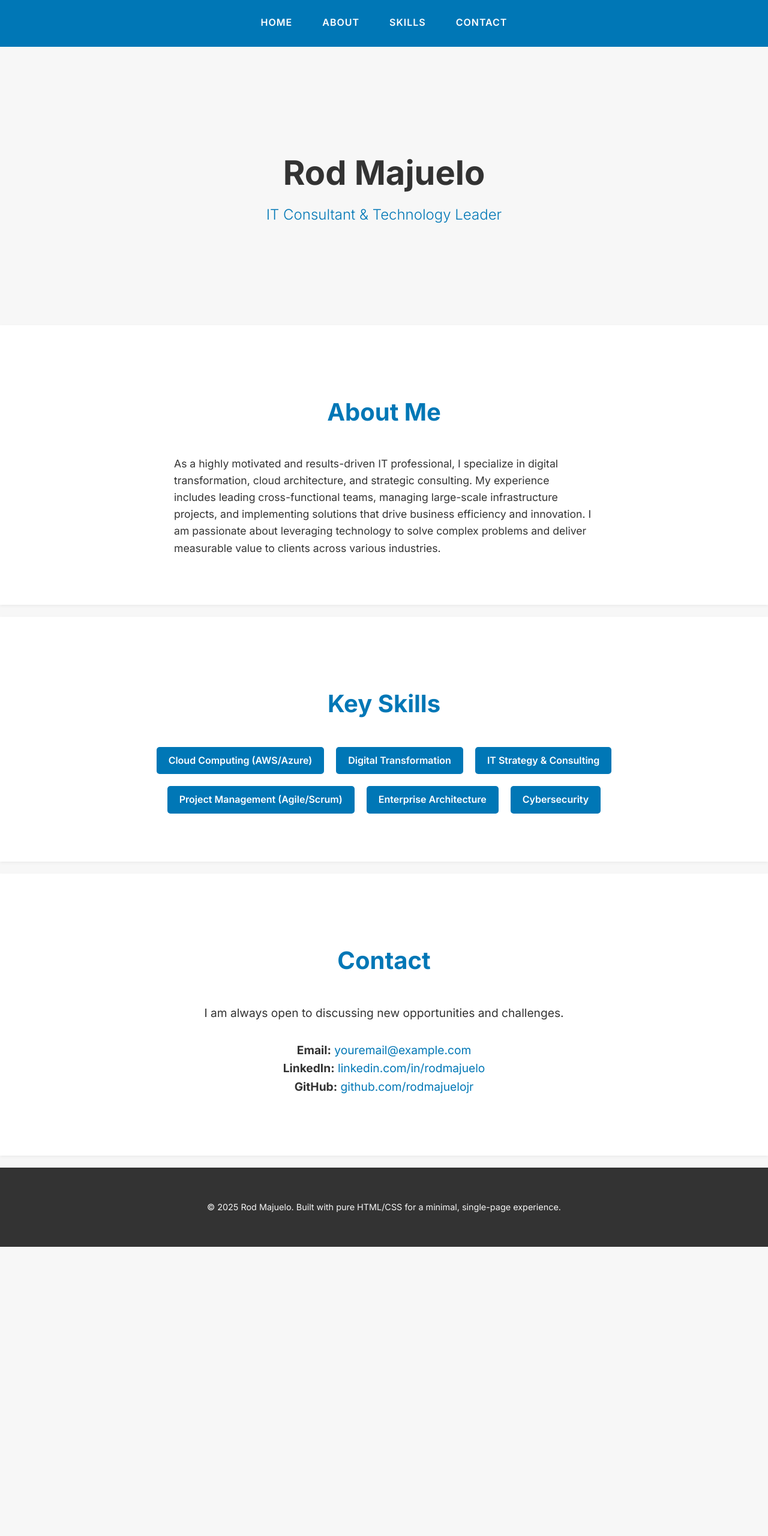
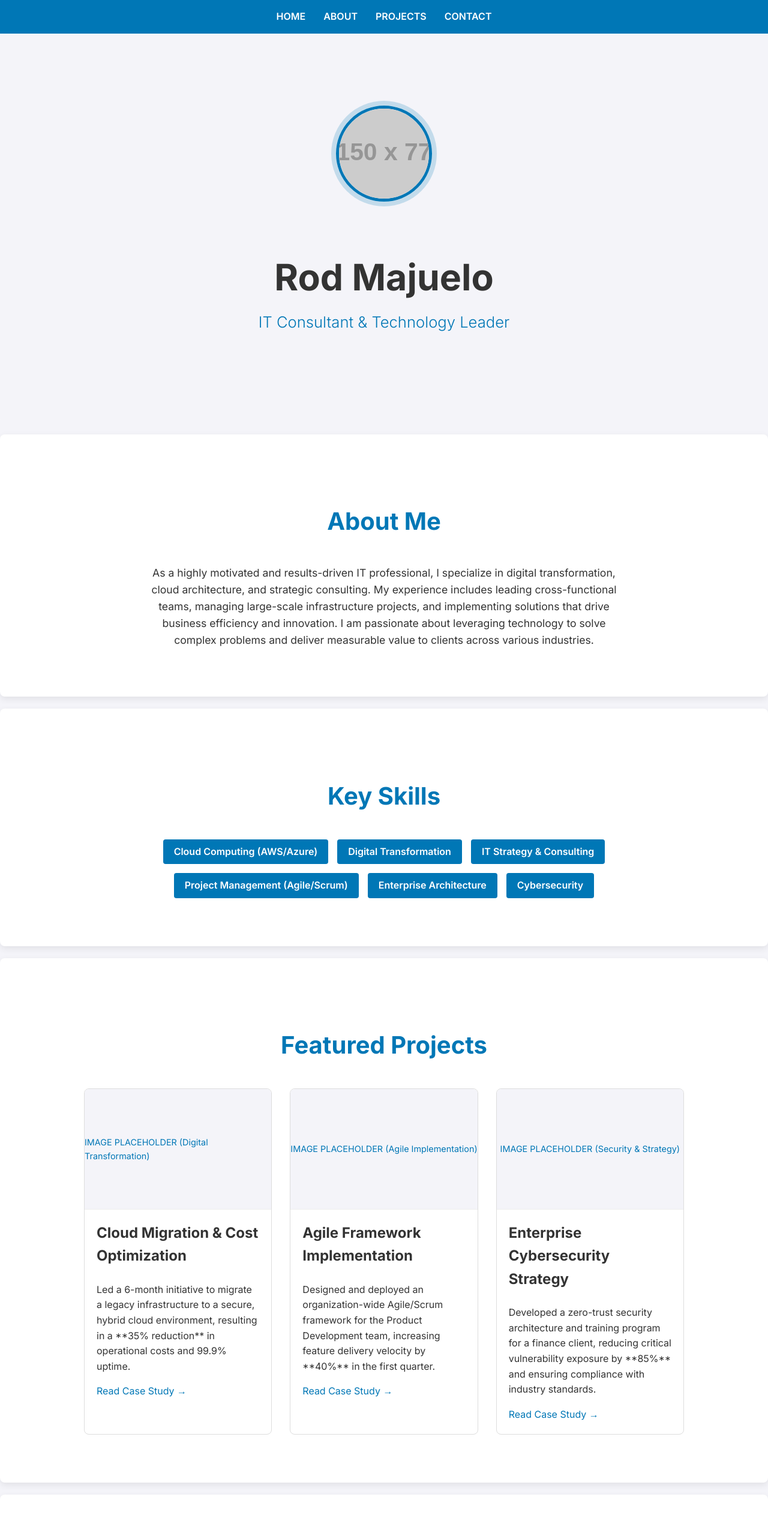
Before and after one commit to rodmajuelojr/rodrigomajuelo, a plain HTML site: page index.html in a window 1280 px wide. Shown: the top 2560 px of the page at 60% size. Before the commit the page ends 2078 px from the top, so only its background shows below. Drawn offline with Linux system fonts and the light colour scheme; placeholder pictures from the web are drawn by us.

Commit message:
Update index.html

```diff
--- a/index.html
+++ b/index.html
@@ -3,36 +3,34 @@
 <head>
     <meta charset="UTF-8">
     <meta name="viewport" content="width=device-width, initial-scale=1.0">
-    <title>Rod Majuelo - Consultant Profile</title>
+    <title>Rod Majuelo - IT Consultant Profile</title>
     <link href="https://fonts.googleapis.com/css2?family=Inter:wght@300;400;600;700&display=swap" rel="stylesheet">
+
     <style>
-        /* BASE STYLES */
+        /* BASE STYLES & VARIABLES */
         :root {
-            --primary-color: #0077b6; /* LinkedIn Blue / Professional Accent */
+            --primary-color: #0077b6; /* Professional Blue */
             --text-color: #333;
-            --light-bg: #f7f7f7;
+            --light-bg: #f4f4f9;
             --white-bg: #ffffff;
-            --font-inter: 'Inter', sans-serif;
-            --max-width: 900px;
+            --shadow: 0 4px 12px rgba(0, 0, 0, 0.08);
+            --max-width: 1000px;
+        }
+
+        /* FADE-IN ANIMATION */
+        @keyframes fadeIn {
+            from { opacity: 0; transform: translateY(20px); }
+            to { opacity: 1; transform: translateY(0); }
         }
 
         body {
-            font-family: var(--font-inter);
+            font-family: 'Inter', sans-serif;
             color: var(--text-color);
             line-height: 1.6;
             margin: 0;
             padding: 0;
             background-color: var(--light-bg);
             scroll-behavior: smooth;
-        }
-
-        a {
-            color: var(--primary-color);
-            text-decoration: none;
-        }
-
-        a:hover {
-            text-decoration: underline;
         }
 
         .container {
@@ -45,7 +43,9 @@
             padding: 80px 0;
             margin-bottom: 20px;
             background-color: var(--white-bg);
-            box-shadow: 0 2px 5px rgba(0,0,0,0.05);
+            box-shadow: var(--shadow);
+            border-radius: 8px;
+            animation: fadeIn 1s ease-out; /* Animation applied to sections */
         }
 
         h2 {
@@ -56,35 +56,19 @@
             text-align: center;
         }
 
-        /* HEADER & NAVIGATION */
-        header {
-            background-color: var(--primary-color);
-            color: var(--white-bg);
-            padding: 20px 0;
-            position: sticky;
-            top: 0;
-            z-index: 100;
+        /* PROFILE IMAGE STYLES */
+        #profile-pic {
+            width: 150px;
+            height: 150px;
+            border-radius: 50%;
+            object-fit: cover;
+            margin-bottom: 20px;
+            border: 5px solid var(--primary-color);
+            box-shadow: 0 0 0 8px rgba(0, 119, 182, 0.2);
+            transition: transform 0.3s;
         }
-
-        nav {
-            display: flex;
-            justify-content: center;
-        }
-
-        nav a {
-            color: var(--white-bg);
-            margin: 0 15px;
-            font-weight: 600;
-            text-transform: uppercase;
-            letter-spacing: 1px;
-            padding: 5px 10px;
-            border-bottom: 2px solid transparent;
-            transition: border-bottom 0.3s;
-        }
-
-        nav a:hover {
-            text-decoration: none;
-            border-bottom: 2px solid var(--white-bg);
+        #profile-pic:hover {
+            transform: scale(1.05);
         }
 
         /* HERO SECTION */
@@ -96,80 +80,93 @@
         }
 
         #hero h1 {
-            font-size: 3.5em;
+            font-size: 3.8em;
             margin-bottom: 0.1em;
             color: var(--text-color);
-            font-weight: 700;
         }
 
         #hero p {
-            font-size: 1.5em;
+            font-size: 1.6em;
             color: var(--primary-color);
             font-weight: 300;
-            margin-top: 0;
+            margin-top: 5px;
+            animation: fadeIn 1.5s ease-out; /* Delayed animation */
         }
 
-        /* ABOUT SECTION */
-        #about p {
-            font-size: 1.1em;
-            max-width: 700px;
-            margin: 0 auto;
-        }
-
-        /* SKILLS SECTION */
+        /* SKILLS GRID (kept minimal) */
         .skills-grid {
             display: flex;
             flex-wrap: wrap;
             justify-content: center;
-            gap: 20px;
+            gap: 15px;
         }
 
         .skill-item {
             background-color: var(--primary-color);
             color: var(--white-bg);
-            padding: 10px 20px;
-            border-radius: 5px;
+            padding: 8px 18px;
+            border-radius: 4px;
             font-weight: 600;
-            text-align: center;
-            transition: transform 0.3s;
+            transition: background-color 0.3s, transform 0.3s;
+        }
+        .skill-item:hover {
+            background-color: #005f93;
+            transform: translateY(-2px);
         }
 
-        .skill-item:hover {
-            transform: translateY(-3px);
-            background-color: #005f93;
+        /* PROJECT CARDS (New Structure) */
+        .projects-grid {
+            display: grid;
+            grid-template-columns: repeat(auto-fit, minmax(300px, 1fr));
+            gap: 30px;
         }
 
-        /* FOOTER */
-        footer {
-            text-align: center;
-            padding: 40px 0;
-            background-color: var(--text-color);
-            color: var(--light-bg);
-            font-size: 0.9em;
+        .project-card {
+            background: var(--white-bg);
+            border: 1px solid #ddd;
+            border-radius: 8px;
+            overflow: hidden;
+            transition: box-shadow 0.3s, transform 0.3s;
+        }
+        .project-card:hover {
+            box-shadow: 0 8px 20px rgba(0, 0, 0, 0.15);
+            transform: translateY(-5px); /* Subtle animation on hover */
         }
 
-        footer a {
+        .project-image-placeholder {
+            width: 100%;
+            height: 200px;
+            background-color: var(--light-bg);
+            display: flex;
+            align-items: center;
+            justify-content: center;
+            font-size: 0.9em;
             color: var(--primary-color);
+            border-bottom: 1px solid #eee;
         }
 
-        /* MEDIA QUERIES (Responsiveness) */
+        .project-content {
+            padding: 20px;
+        }
+
+        .project-content h3 {
+            color: var(--text-color);
+            margin-top: 0;
+            font-size: 1.5em;
+        }
+
+        /* FOOTER & NAVIGATION (kept minimal) */
+        header { background-color: var(--primary-color); padding: 15px 0; position: sticky; top: 0; z-index: 100; }
+        nav { display: flex; justify-content: center; }
+        nav a { color: #fff; margin: 0 15px; font-weight: 600; text-transform: uppercase; transition: opacity 0.3s; }
+        nav a:hover { opacity: 0.8; }
+        footer { text-align: center; padding: 30px 0; background-color: var(--text-color); color: var(--light-bg); }
+        a { color: var(--primary-color); text-decoration: none; }
+
         @media (max-width: 600px) {
-            #hero h1 {
-                font-size: 2.5em;
-            }
-
-            #hero p {
-                font-size: 1.2em;
-            }
-
-            h2 {
-                font-size: 2em;
-            }
-
-            nav a {
-                margin: 0 8px;
-                font-size: 0.9em;
-            }
+            #hero h1 { font-size: 2.8em; }
+            #hero p { font-size: 1.3em; }
+            section { padding: 50px 0; }
         }
     </style>
 </head>
@@ -180,7 +177,7 @@
             <nav>
                 <a href="#hero">Home</a>
                 <a href="#about">About</a>
-                <a href="#skills">Skills</a>
+                <a href="#projects">Projects</a>
                 <a href="#contact">Contact</a>
             </nav>
         </div>
@@ -188,6 +185,8 @@
 
     <section id="hero">
         <div class="container">
+            <img id="profile-pic" src="https://via.placeholder.com/150/0077b6/FFFFFF?text=R.M." alt="Rod Majuelo Profile Picture">
+
             <h1>Rod Majuelo</h1>
             <p>IT Consultant & Technology Leader</p>
         </div>
@@ -196,7 +195,7 @@
     <section id="about">
         <div class="container">
             <h2>About Me</h2>
-            <p>
+            <p style="text-align: center; max-width: 800px; margin: 0 auto; font-size: 1.1em;">
                 As a highly motivated and results-driven IT professional, I specialize in digital transformation, cloud architecture, and strategic consulting. My experience includes leading cross-functional teams, managing large-scale infrastructure projects, and implementing solutions that drive business efficiency and innovation. I am passionate about leveraging technology to solve complex problems and deliver measurable value to clients across various industries.
             </p>
         </div>
@@ -216,24 +215,64 @@
         </div>
     </section>
 
+    <section id="projects">
+        <div class="container">
+            <h2>Featured Projects</h2>
+            <div class="projects-grid">
+
+                <div class="project-card">
+                    <div class="project-image-placeholder">
+                        IMAGE PLACEHOLDER (Digital Transformation)
+                    </div>
+                    <div class="project-content">
+                        <h3>Cloud Migration & Cost Optimization</h3>
+                        <p>Led a 6-month initiative to migrate a legacy infrastructure to a secure, hybrid cloud environment, resulting in a **35% reduction** in operational costs and 99.9% uptime.</p>
+                        <a href="#contact">Read Case Study &rarr;</a>
+                    </div>
+                </div>
+
+                <div class="project-card">
+                    <div class="project-image-placeholder">
+                        IMAGE PLACEHOLDER (Agile Implementation)
+                    </div>
+                    <div class="project-content">
+                        <h3>Agile Framework Implementation</h3>
+                        <p>Designed and deployed an organization-wide Agile/Scrum framework for the Product Development team, increasing feature delivery velocity by **40%** in the first quarter.</p>
+                        <a href="#contact">Read Case Study &rarr;</a>
+                    </div>
+                </div>
+
+                <div class="project-card">
+                    <div class="project-image-placeholder">
+                        IMAGE PLACEHOLDER (Security & Strategy)
+                    </div>
+                    <div class="project-content">
+                        <h3>Enterprise Cybersecurity Strategy</h3>
+                        <p>Developed a zero-trust security architecture and training program for a finance client, reducing critical vulnerability exposure by **85%** and ensuring compliance with industry standards.</p>
+                        <a href="#contact">Read Case Study &rarr;</a>
+                    </div>
+                </div>
+
+            </div>
+        </div>
+    </section>
+
     <section id="contact">
         <div class="container">
-            <h2>Contact</h2>
+            <h2>Get In Touch</h2>
             <p style="text-align: center; font-size: 1.2em;">
-                I am always open to discussing new opportunities and challenges.
+                I am currently open to strategic IT consulting roles and projects.
                 <br><br>
                 <strong>Email:</strong> <a href="mailto:youremail@example.com">youremail@example.com</a>
                 <br>
                 <strong>LinkedIn:</strong> <a href="https://www.linkedin.com/in/rodmajuelo/" target="_blank">linkedin.com/in/rodmajuelo</a>
-                <br>
-                <strong>GitHub:</strong> <a href="https://github.com/rodmajuelojr" target="_blank">github.com/rodmajuelojr</a>
             </p>
         </div>
     </section>
 
     <footer>
         <div class="container">
-            <p>&copy; 2025 Rod Majuelo. Built with pure HTML/CSS for a minimal, single-page experience.</p>
+            <p>&copy; 2024 Rod Majuelo. Simple, modern, and static one-pager.</p>
         </div>
     </footer>
 
```
